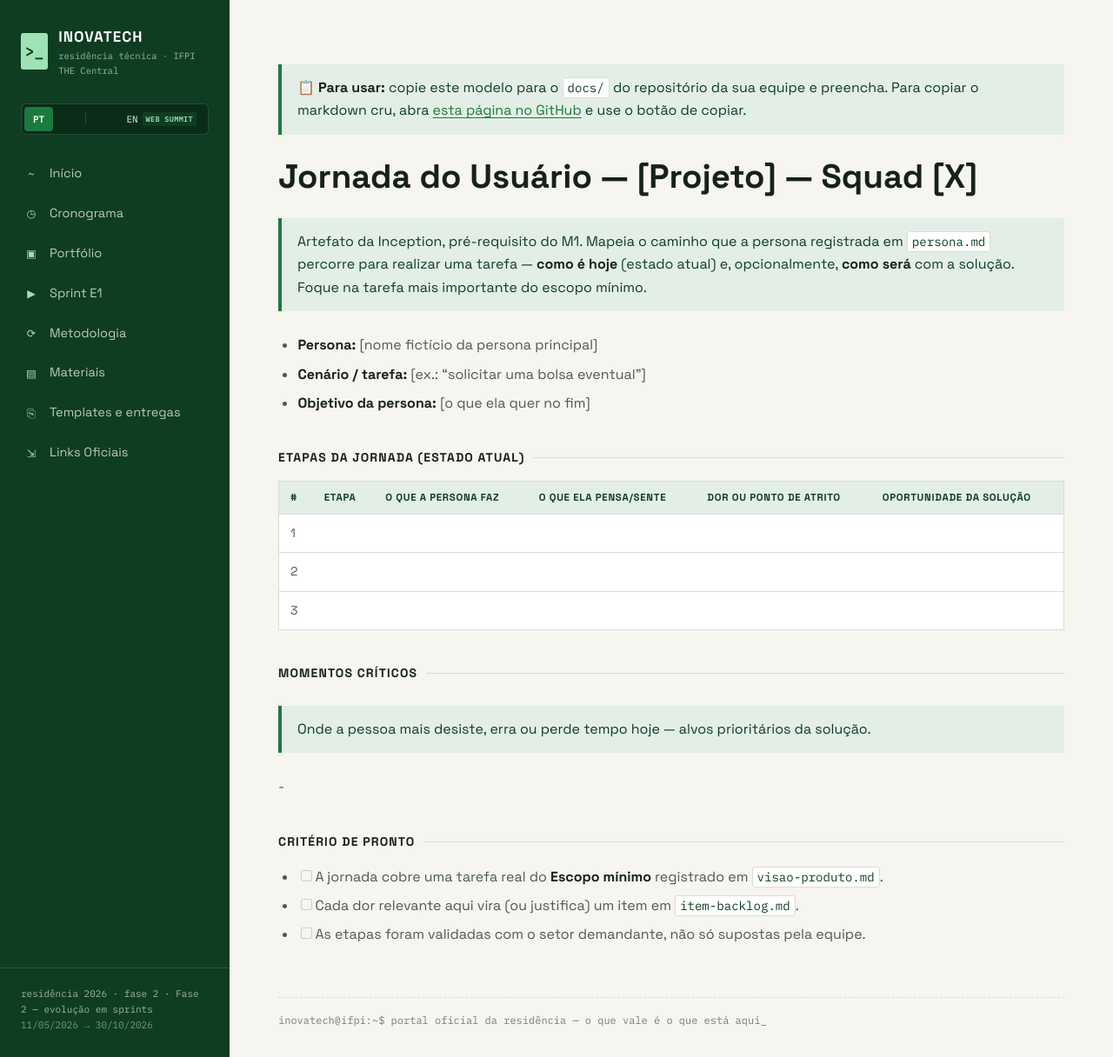
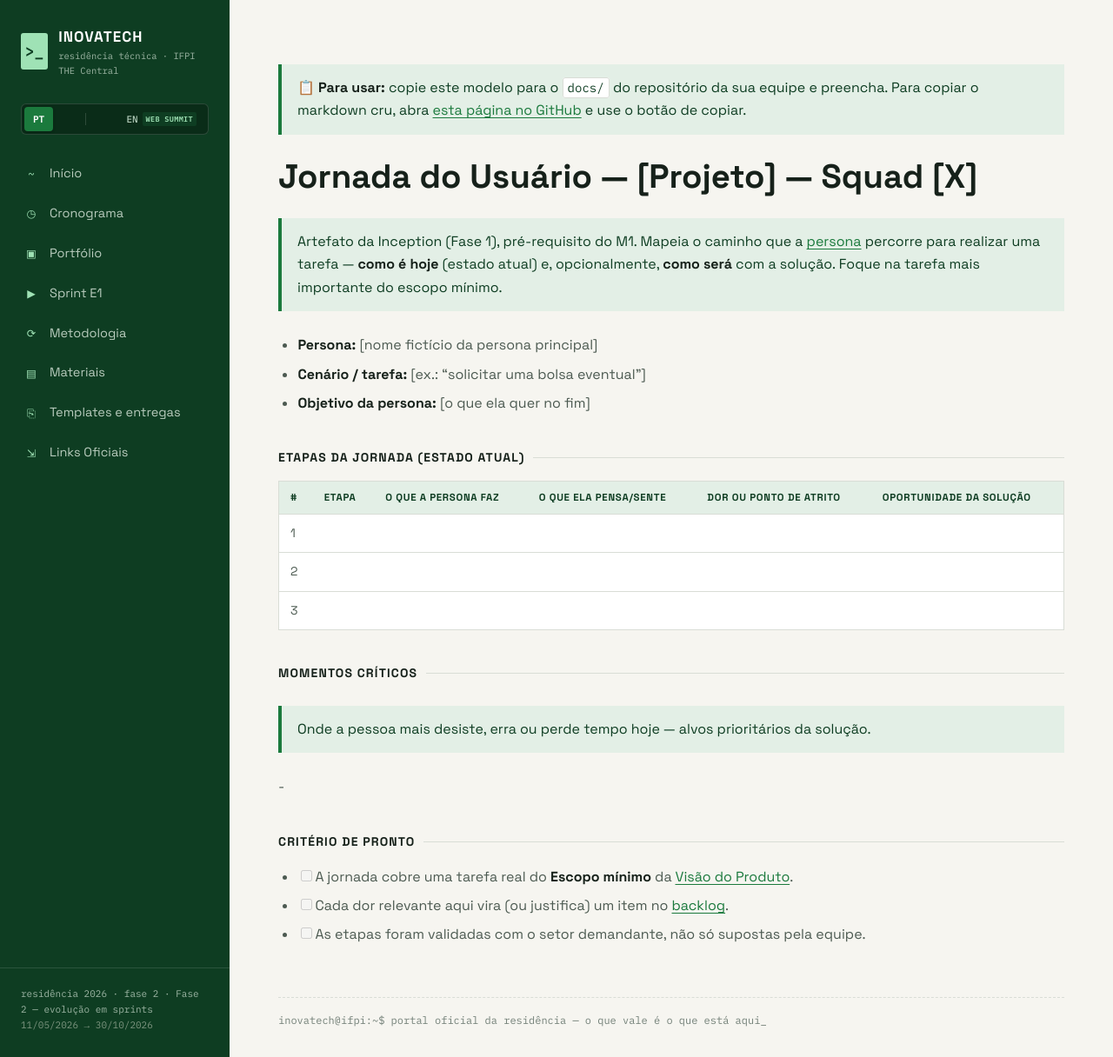
Before and after one commit to inovatech-ifpi/portal, a Jekyll site: the page built from templates/jornada-usuario.md, in a window 1280 px wide and 1216 px high. Shown: the whole window at 87% size. Built offline with Jekyll 4.4.1, drawn with Linux system fonts in a browser that asks for light colours.

Commit message:
docs(templates): sincroniza templates com links sanitizados para Jekyll e endurece gitignore
- Sanitiza links cruzados entre templates para permalinks Jekyll ({{ '/templates/...' | relative_url }})
- Converte referencias a docs dos squads para codigo markdown
- Adiciona caches do Jekyll/Ruby (.jekyll-cache, _site, etc.) e .DS_Store ao .gitignore

```diff
--- a/templates/jornada-usuario.md
+++ b/templates/jornada-usuario.md
@@ -9,10 +9,7 @@ permalink: /templates/jornada-usuario/
 
 # Jornada do Usuário — [Projeto] — Squad [X]
 
-> Artefato da Inception, pré-requisito do M1. Mapeia o caminho que a persona
-> registrada em `persona.md` percorre para realizar uma tarefa — **como é hoje**
-> (estado atual) e, opcionalmente, **como será** com a solução. Foque na tarefa
-> mais importante do escopo mínimo.
+> Artefato da Inception (Fase 1), pré-requisito do M1. Mapeia o caminho que a [persona]({{ '/templates/persona/' | relative_url }}) percorre para realizar uma tarefa — **como é hoje** (estado atual) e, opcionalmente, **como será** com a solução. Foque na tarefa mais importante do escopo mínimo.
 
 - **Persona:** [nome fictício da persona principal]
 - **Cenário / tarefa:** [ex.: "solicitar uma bolsa eventual"]
@@ -34,6 +31,6 @@ permalink: /templates/jornada-usuario/
 
 ## Critério de pronto
 
-- [ ] A jornada cobre uma tarefa real do **Escopo mínimo** registrado em `visao-produto.md`.
-- [ ] Cada dor relevante aqui vira (ou justifica) um item em `item-backlog.md`.
+- [ ] A jornada cobre uma tarefa real do **Escopo mínimo** da [Visão do Produto]({{ '/templates/visao-produto/' | relative_url }}).
+- [ ] Cada dor relevante aqui vira (ou justifica) um item no [backlog]({{ '/templates/item-backlog/' | relative_url }}).
 - [ ] As etapas foram validadas com o setor demandante, não só supostas pela equipe.
```
Also changed, not shown: templates/item-backlog.md (+1 -1 lines), templates/persona.md (+1 -1 lines), templates/readme-squad.md (+3 -3 lines), templates/registro-semanal-squad.md (+1 -1 lines), templates/relatorio-final.md (+1 -1 lines), 1 other file.
